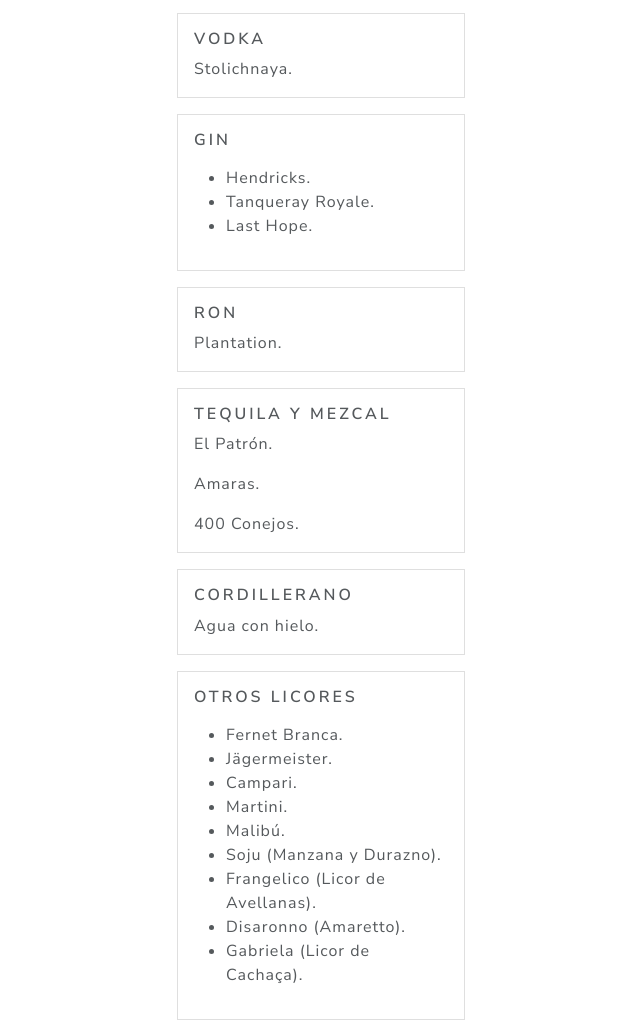
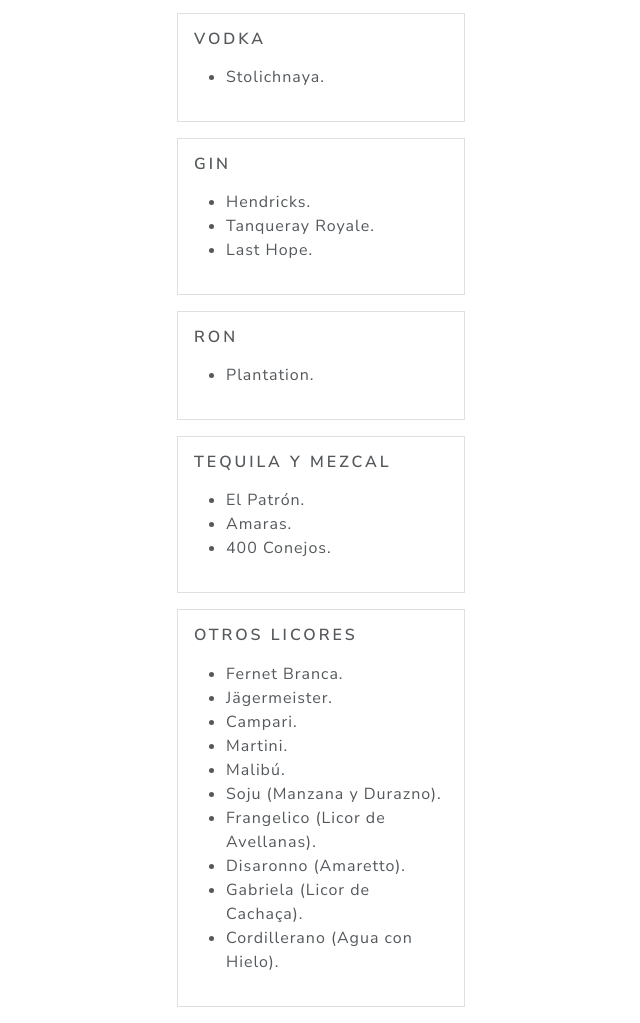
Before and after one commit to ValentinaAlvarezG/drinks-menu, a plain HTML site: page classic.html in a window 1280 px wide. Shown: the part 513-1536 px from the top of the page, without its empty margins (319-959 px from the left). Drawn offline with Linux system fonts and the light colour scheme.

Commit message:
fix classic

```diff
--- a/classic.html
+++ b/classic.html
@@ -100,7 +100,11 @@
       <div class="card mx-auto mt-3" style="width: 18rem;">
         <div class="card-body">
           <h5 class="card-title">Vodka</h5>
-          <p class="card-text">Stolichnaya.</p>
+          <p class="card-text">
+            <ul>
+              <li>Stolichnaya.</li>
+            </ul>
+          </p>
         </div>
       </div>
       <div class="card mx-auto mt-3" style="width: 18rem;">
@@ -118,21 +122,23 @@
       <div class="card mx-auto mt-3" style="width: 18rem;">
         <div class="card-body">
           <h5 class="card-title">Ron</h5>
-          <p class="card-text">Plantation.</p>
+          <p class="card-text">
+            <ul>
+              <li>Plantation.</li>
+            </ul>
+          </p>
         </div>
       </div>
       <div class="card mx-auto mt-3" style="width: 18rem;">
         <div class="card-body">
           <h5 class="card-title">Tequila y Mezcal</h5>
-          <p class="card-text">El Patrón.</p>
-          <p class="card-text">Amaras.</p>
-          <p class="card-text">400 Conejos.</p>
-        </div>
-      </div>
-      <div class="card mx-auto mt-3" style="width: 18rem;">
-        <div class="card-body">
-          <h5 class="card-title">Cordillerano</h5>
-          <p class="card-text">Agua con hielo.</p>
+          <p class="card-text">
+            <ul>
+              <li>El Patrón.</li>
+              <li>Amaras.</li>
+              <li>400 Conejos.</li>
+            </ul>
+          </p>
         </div>
       </div>
       <div class="card mx-auto mt-3" style="width: 18rem;">
@@ -149,6 +155,7 @@
               <li>Frangelico (Licor de Avellanas).</li>
               <li>Disaronno (Amaretto).</li>
               <li>Gabriela (Licor de Cachaça).</li>
+              <li>Cordillerano (Agua con Hielo).</li>
               <!-- <li>Sheridan.</li> -->
             </ul>
           </p>
```
